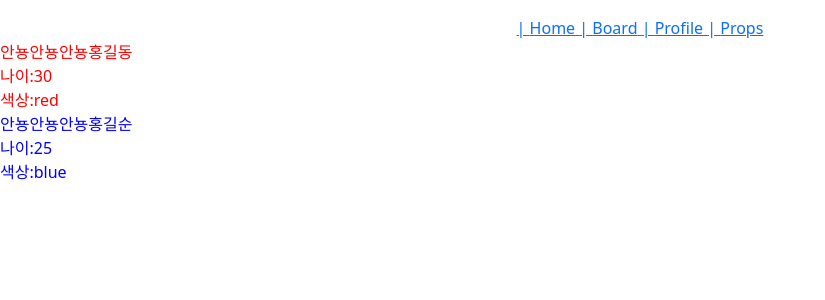
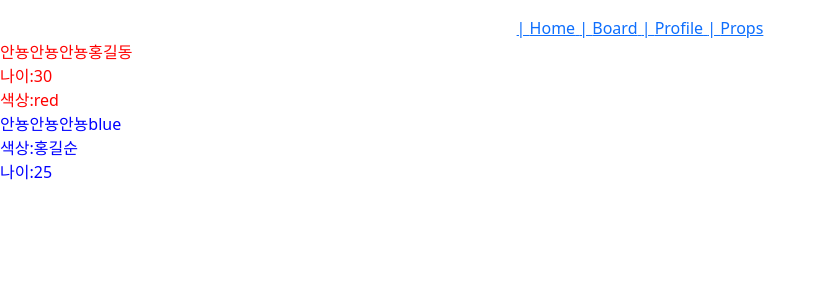
Before and after one commit to sungmoo0608/react-vite-psm-example, a React (Vite) app: page /props in a window 1280 px wide. Shown: the top 300 px of the page, without its empty margins (0-825 px from the left). Built offline with nearby package versions, Linux system fonts and the light colour scheme.

Commit message:
프롭스 완료

```diff
--- /dev/null
+++ b/src/components/Hello2.jsx
@@ -0,0 +1,14 @@
+import React from 'react'
+
+const Hello2 = ({ color, name, age }) => {
+  return (
+    //prettier-ignore
+    <div style={{color:color}}>
+      안뇽안뇽안뇽{color}<br/>
+      색상:{name}<br/>
+      나이:{age}<br/>
+    </div>
+  )
+}
+
+export default Hello2
--- a/src/pages/PropsPage.jsx
+++ b/src/pages/PropsPage.jsx
@@ -1,5 +1,6 @@
 import React from 'react'
 import Hello from '../components/Hello'
+import Hello2 from '../components/Hello2'
 
 const PropsPage = () => {
   return (
@@ -8,8 +9,8 @@ const PropsPage = () => {
     <>
       <Hello name = "홍길동" color = "red" age = "30">
       </Hello>
-      <Hello name = "홍길순" color = "blue" age = "25">
-      </Hello>
+      <Hello2 name = "홍길순" color = "blue" age = "25">
+      </Hello2>
     </>
   )
 }
```
